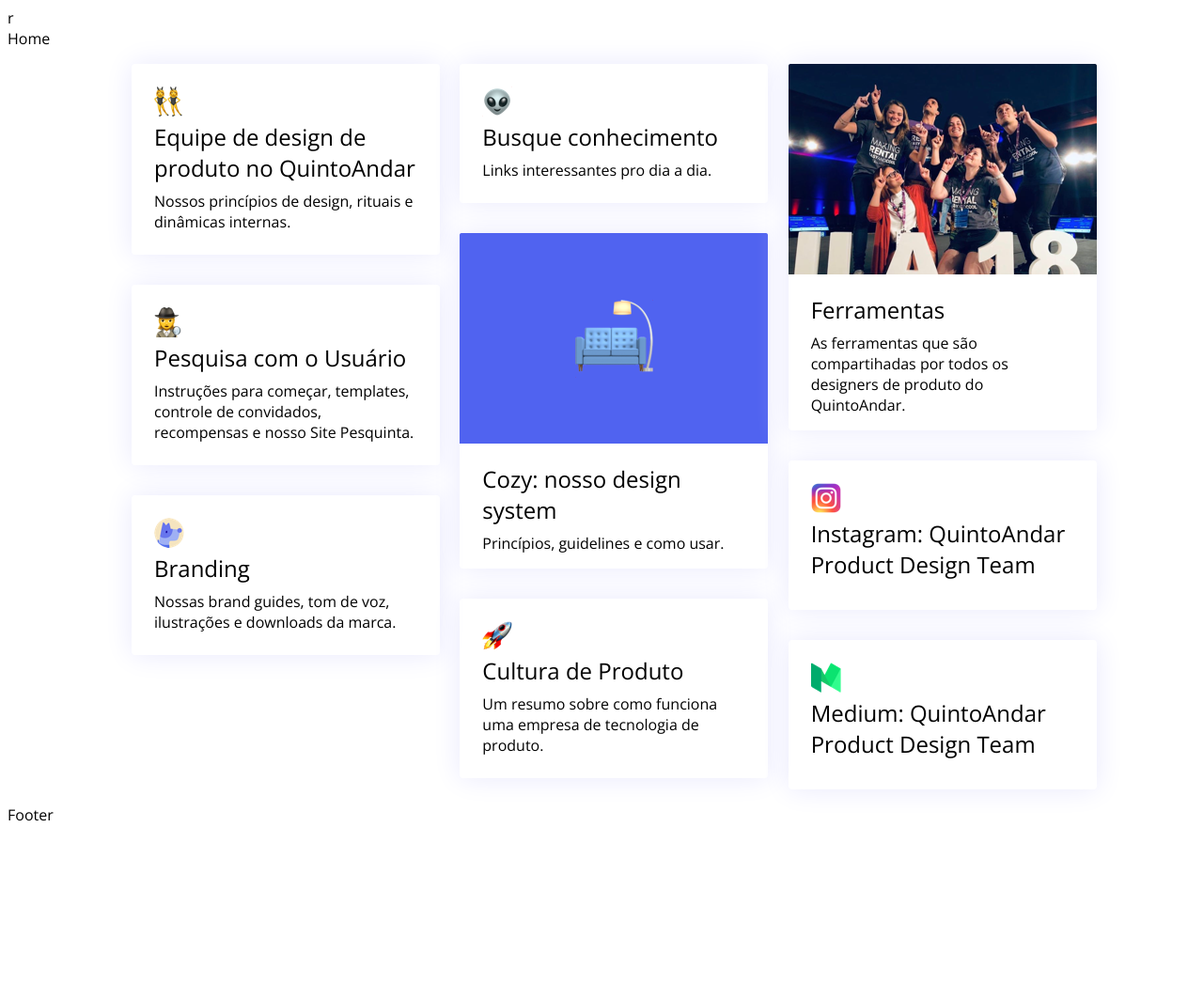
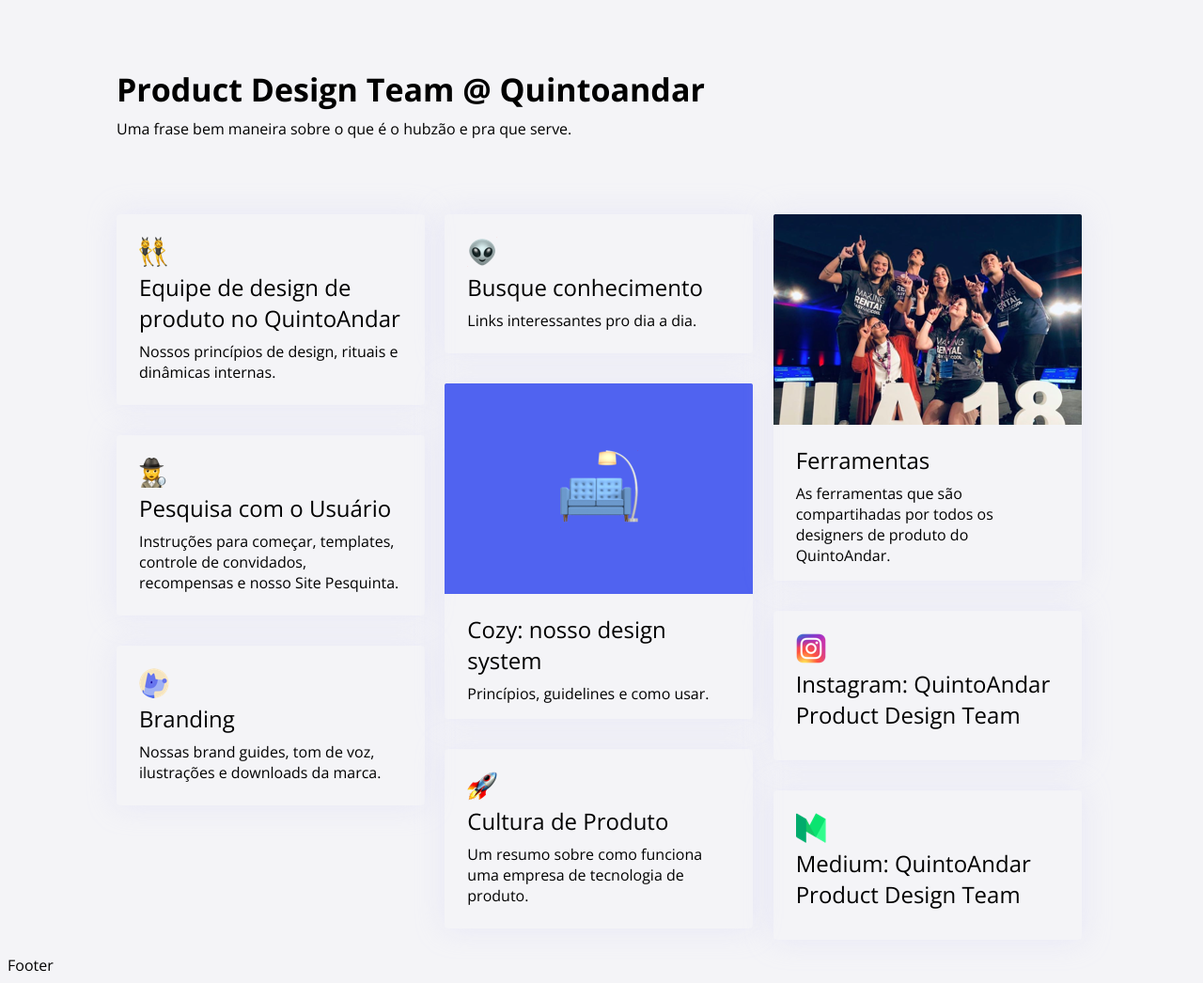
Before and after one commit to lucristiano/design-hub, a Jekyll site: the page built from design-hub/index.md, in a window 1280 px wide. Shown: the whole page at 94% size. Built offline with Jekyll 4.4.1, drawn with Linux system fonts in a browser that asks for light colours; before the commit the page ends 900 px from its top, so only the background shows below that.

Commit message:
Grid & Query adjusts

```diff
--- a/design-hub/_includes/header.html
+++ b/design-hub/_includes/header.html
@@ -4,6 +4,6 @@
     <meta charset="utf-8">
     <title>Design Hub</title>
     <link href="https://fonts.googleapis.com/css?family=Open+Sans:400,700" rel="stylesheet">
-    <link rel="stylesheet" href="styles.css">r
+    <link rel="stylesheet" href="styles.css">
   </head>
   <body>
--- a/design-hub/_layouts/home.html
+++ b/design-hub/_layouts/home.html
@@ -1,8 +1,4 @@
 {% include header.html %}
-
-    <nav>
-      <a href="/">Home</a>
-    </nav>
 
     <h1>{{ page.title }}</h1>
 
--- a/design-hub/index.md
+++ b/design-hub/index.md
@@ -4,7 +4,10 @@
 
 layout: home
 ---
-
+<div class="container">
+  <h1>Product Design Team @ Quintoandar</h1>
+  <h3>Uma frase bem maneira sobre o que é o hubzão e pra que serve.</h3>
+</div>
 <div class="container-cards">
   {% for post in site.posts reversed %}
   <a href="{{ post.url }}" class="{{ post.paddingtype }}">
--- a/design-hub/styles.sass
+++ b/design-hub/styles.sass
@@ -2,13 +2,17 @@
 ---
 // general
 $font: Open Sans, sans-sefif
+
+// media querys
+$break-small: 600px
+$break-large: 1100px
 
 // colors
 $high-emphasys: rgba(0,0,0,87)
 $low-emphasys: rgba(0,0,0,54)
 $background: #F4F4F7
 
-//sizes
+// sizes
 $title: 34px
 $headline: 24px
 $subheading: 16px
@@ -16,12 +20,18 @@ $body1: 14px
 $none: 0
 $max: 1032px
 
+// shadows
+$card-shadow: 0px 0px 30px 0px rgba(212, 212, 246, 0.4)
+$card-shadow-hover: -1px 10px 29px 0px rgba(212, 212, 246, 0.8)
+
+
 *
 	box-sizing: border-box
 
 body
 	font-family: $font
 	color: $high-emphasys
+	background-color: $background
 
 a
 	color: $high-emphasys
@@ -40,7 +50,14 @@ h3
 	font-size: $subheading
 	margin: $none
 	font-weight: 400
+	margin-top: 8px
 
+
+.container
+	width: 100%
+	max-width: $max
+	padding: 4em 0
+	margin: 0 auto
 
 .container-cards
 	width: 100%
@@ -49,18 +66,24 @@ h3
 	column-count: 3
 	column-gap: 16px
 
+	@media screen and (max-width: $break-large)
+		column-count: 2
+
+	@media screen and (max-width: $break-small)
+		column-count: 1
+
 	a
 		display: inline-block
 		width: 100%
 		max-width: 328px
-		margin: 16px
+		margin: 16px 0
 		border-radius: 4px
-		box-shadow: 0px 0px 30px 0px rgba(233, 233, 253, 1)
+		box-shadow: $card-shadow
+		transition: .3s ease all
 
 		&:hover
 			cursor: hands
-			opacity: .3
-			transition: .3s ease all
+			box-shadow: $card-shadow-hover
 			pointer-events: auto
 
 	.card-content
```
